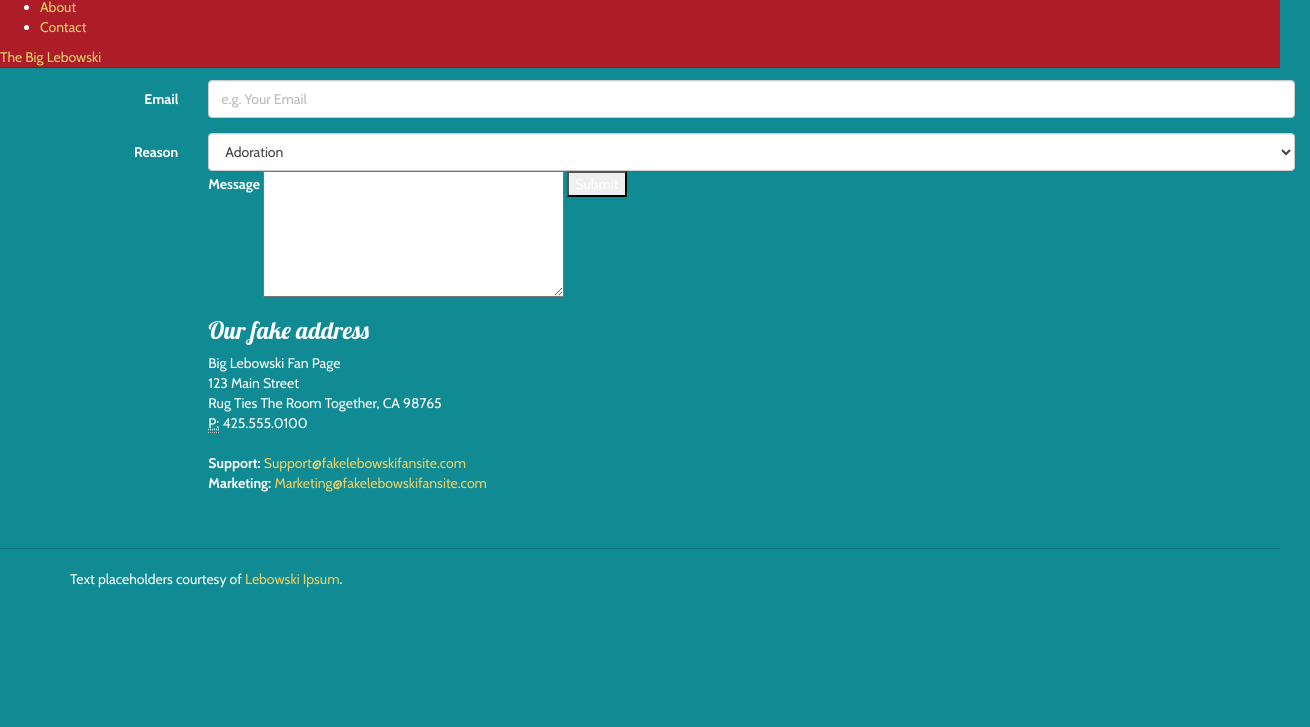
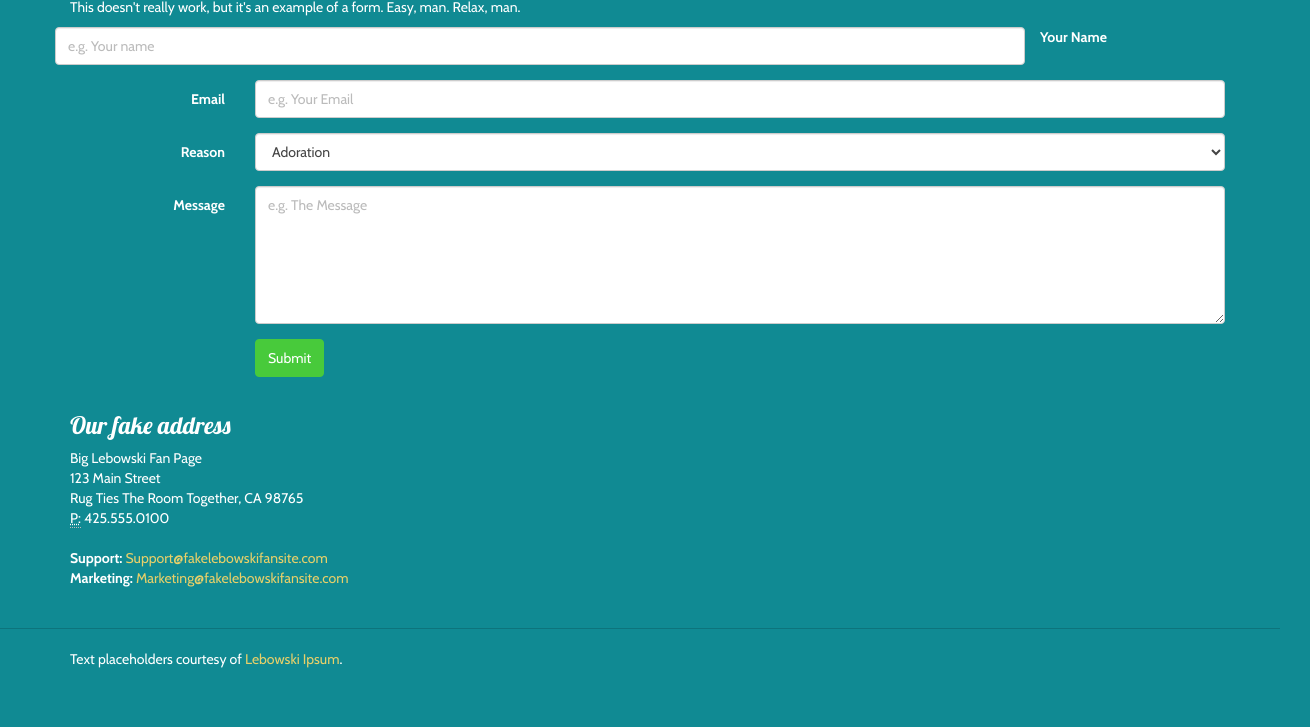
Before and after one commit to AgnieszkaKurek/Fanpage, a plain HTML site: page Contact.html in a window 1280 px wide. Shown: the part 73-800 px from the top of the page, 1310 px wide, since content can reach past the window. Drawn offline with nearby package versions, Linux system fonts and the light colour scheme.

Commit message:
styling "message field"

```diff
--- a/Contact.html
+++ b/Contact.html
@@ -33,19 +33,12 @@
           </ul>
         </div>
 
-      <div id="menu">
-        <ul>
-          <li><a href=".">Home</a></li>
-          <li><a href="about.html">About</a></li>
-          <li><a href="contact.html">Contact</a></li>
-        </ul>
-      </div>
-      <div id="logo">
-        <a href='.'>The Big Lebowski</a>
+
+
       </div>
     </header>
 
-    <section id="body">
+    <section id="body" class="container">
       <h1>Contact Us</h1>
       <p>This doesn't really work, but it's an example of a form. Easy, man. Relax, man.</p>
       <div class="row">
@@ -77,10 +70,21 @@
           <option>Complaint</option>
           <option>I am lost</option>
         </select>
-        <label>Message</label>
-        <textarea cols="40" rows="6"></textarea>
-        <input type="submit" value="Submit" />
+         </div>
+          </div>
+          <div class="form-group">
+            <label class="control-label col-md-2">Message</label>
+            <div class="col-md-10">
+              <textarea cols="40" rows="6" class="form-control" placeholder="e.g. The Message"></textarea>
+            </div>
+          </div>
+          <div class="form-group">
+            <div class="col-md-10 col-md-offset-2">
+              <input type="submit" value="Submit" class="btn btn-success" />
+            </div>
+          </div>
       </form>
+      </div>
       <h3>Our fake address</h3>
       <div>
         <address>
```
